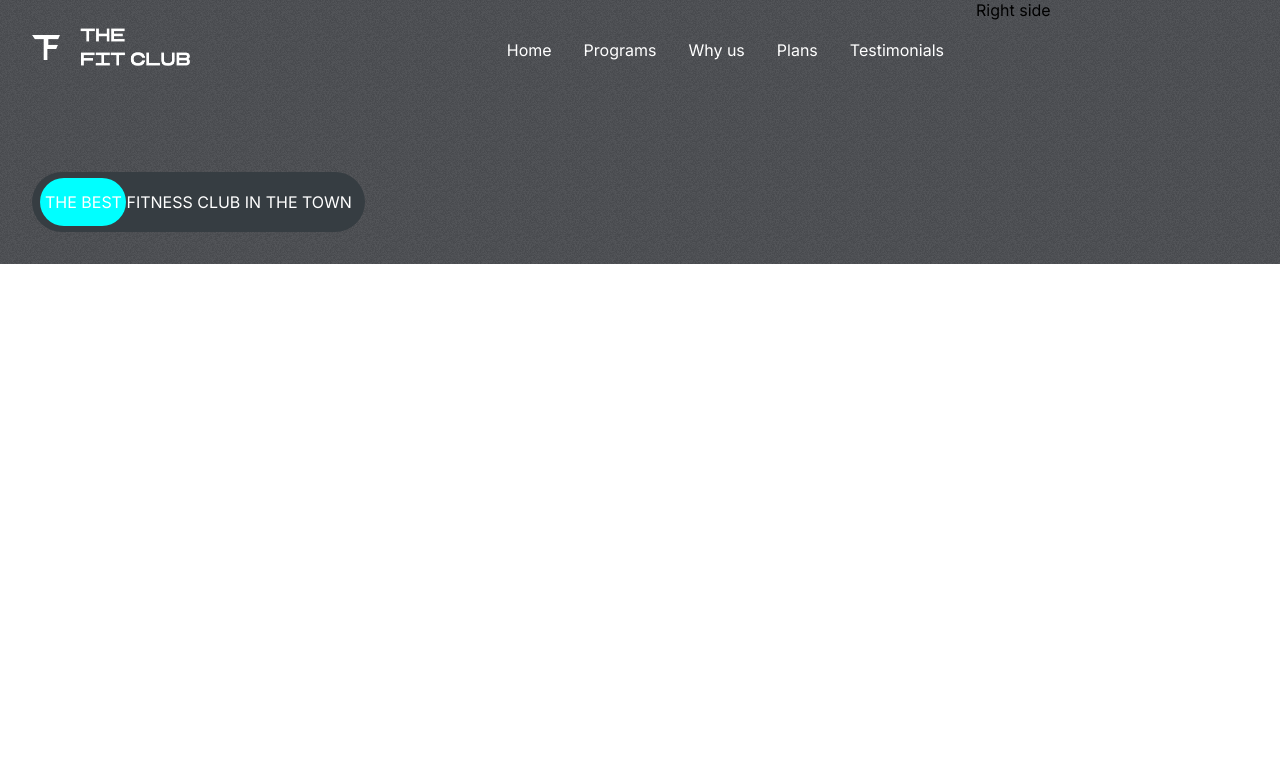
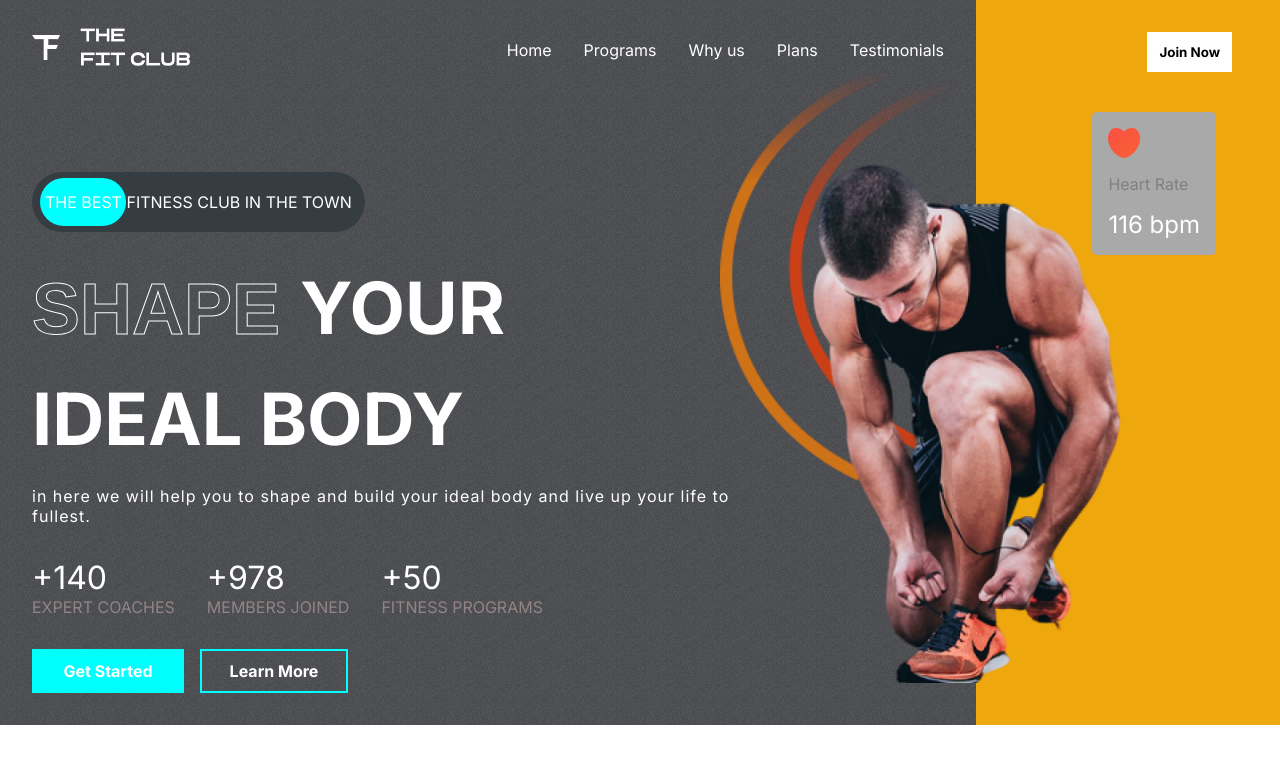
Before and after one commit to raselcsedev/fitClub-starter, a React (Create React App) app: page / in a window 1280 px wide. Shown: the top 764 px of the page. Built offline with nearby package versions, Linux system fonts and the light colour scheme.

Commit message:
hero right side designed

```diff
--- a/src/App.css
+++ b/src/App.css
@@ -21,3 +21,22 @@
 ::-webkit-scrollbar{
   display: none;
 }
+.stroke-text{
+  color: transparent;
+  font-family: Arial, Helvetica, sans-serif;
+  -webkit-text-stroke-width: 1px;
+  -webkit-text-stroke-color: white;
+}
+.btn{
+   background-color: white;
+   padding: 0.5rem;
+   font-weight: bold;
+   border: 4px solid transparent;
+   transition: 300ms all;
+   display: flex;
+   align-items: center;
+   justify-content: center;
+}
+.btn:hover{
+  cursor: pointer;
+}
--- a/src/components/Hero/Hero.css
+++ b/src/components/Hero/Hero.css
@@ -35,6 +35,104 @@
     border-radius: 3rem;
     z-index: 1;
 }
+.hero-text{
+    display: flex;
+    flex-direction: column;
+    gap: 1.5rem;
+    text-transform: uppercase;
+    font-size: 4.5rem;
+    font-weight: bold;
+    color: white;
+    text-overflow: inherit;
+
+}
+.hero-text>div:nth-of-type(3){
+    font-size: 1rem;
+    font-weight: 200;
+    text-transform: none;
+    letter-spacing: 1px;
+    width: 80%;
+}
+.figures{
+    display: flex;
+    gap: 2rem;
+}
+.figures>div{
+    display: flex;
+    flex-direction: column;
+}
+.figures>div>span:nth-of-type(1){
+    color: white;
+    font-size: 2rem;
+
+}
+.figures>div>span:nth-of-type(2){
+    color: rgb(147, 132, 132);
+    text-transform: uppercase;
+
+}
+.hero-buttons{
+    display: flex;
+    gap: 1rem;
+    font-weight: normal;
+}
+.hero-buttons>:nth-child(1){
+    color: white;
+    background-color: aqua;
+    width: 8rem;
+}
+.hero-buttons>:nth-child(2){
+    color: white;
+    background-color: transparent;
+    width: 8rem;
+    border: 2px solid aqua;
+}
+
+
 .right-h{
     flex: 1;
+    position: relative;
+    background-color: rgb(238, 167, 13);
 }
+.right-h>.btn{
+    position: absolute;
+    right: 3rem ;
+    top: 2rem;
+    color: black;
+}
+.heart-rate{
+    display: flex;
+    flex-direction: column;
+    gap: 1rem;
+    background-color: darkgray;
+    width: fit-content;
+    padding: 1rem;
+    align-items: start;
+    border-radius: 5px;
+    position: absolute;
+    right: 4rem;
+    top: 7rem;
+}
+.heart-rate>img{
+    width: 2rem;
+}
+.heart-rate>:nth-child(2){
+    color: gray;
+}
+.heart-rate>:nth-child(3){
+    color: white;
+    font-size: 1.5rem;
+}
+.hero-image{
+    position: absolute;
+    top: 10rem;
+    right: 8rem;
+    width: 23rem;
+}
+.hero-image-back{
+    position: absolute;
+    top: 4rem;
+    right: 20rem;
+    z-index: -1;
+    width: 15rem;
+}
--- a/src/components/Hero/Hero.js
+++ b/src/components/Hero/Hero.js
@@ -1,6 +1,10 @@
 import React from 'react';
 import Header from '../Header/Header';
 import './Hero.css';
+import Heart from "../../assets/heart.png";
+import Hero_image from "../../assets/hero_image.png";
+import Hero_image_back from "../../assets/hero_image_back.png";
+import Calories from "../../assets/calories.png";
 
 const Hero = () => {
     return (
@@ -8,16 +12,57 @@
         <div className="left-h">
             <Header />
             <div className='best-ad'>
+                <div></div>
+                <span>The Best Fitness Club in the Town</span>
+
+            </div>
+            <div className='hero-text'>
                 <div>
+                    <span className='stroke-text'>Shape </span>
+                    <span>Your</span>
                 </div>
-                    <span>The Best Fitness Club in the Town</span>
+                <div><span>Ideal body</span></div>
+                <div>
+                    <span>
+                        in here we will help you to shape and build your ideal body and live up your life to  fullest.
+                    </span>
+                </div>
+
+            </div>
+
+            <div className="figures">
+                <div>
+                    <span>+140</span>
+                    <span>expert coaches</span>
+                </div>
+                <div>
+                    <span>+978</span>
+                    <span>members joined</span>
+                </div>
+                <div>
+                    <span>+50</span>
+                    <span>fitness programs</span>
+                </div>
+
+            </div>
+            <div className="hero-buttons">
+                <buttons className="btn">Get Started</buttons>
+                <buttons className="btn">Learn More</buttons>
 
             </div>
 
              </div>
-        <div className="right-h">Right side</div>
+        <div className="right-h">
+            <button className='btn'>Join Now</button>
+            <div className="heart-rate">
+                <img src={Heart} alt="" />
+                <span>Heart Rate</span><span>116 bpm</span>
+            </div>
 
+            <img src={Hero_image} className='hero-image' alt='Hero' />
+            <img src={Hero_image_back} className='hero-image-back' alt='HeroBack' />
 
+        </div>
         </div>
     );
 };
```
